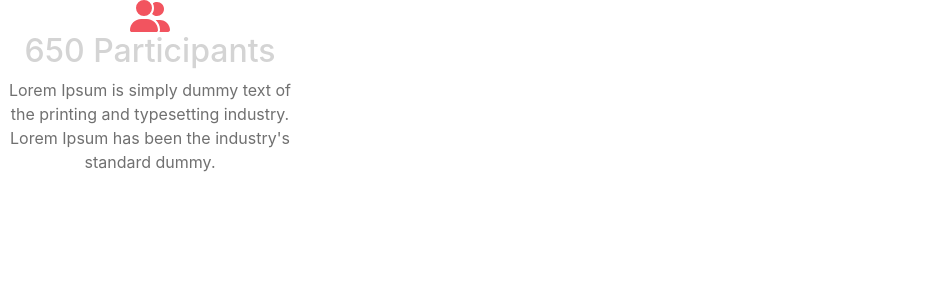
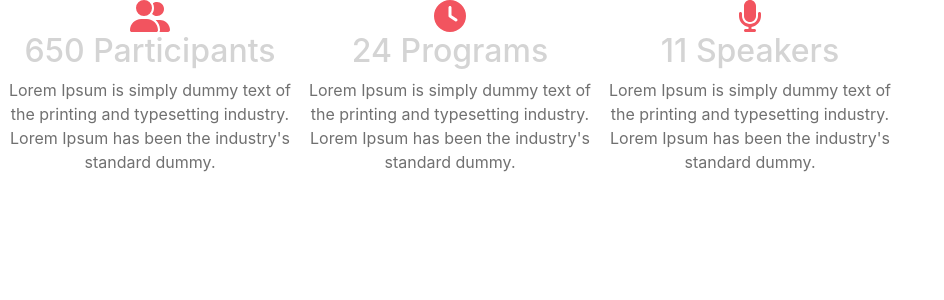
Before and after one commit to MohammedAboSido/React_Project02, a React (Create React App) app: page / in a window 1280 px wide. Shown: the top 300 px of the page, without its empty margins (0-944 px from the left). Built offline with nearby package versions, Linux system fonts and the light colour scheme.

Commit message:
video11- Reusable Component Part 2

```diff
--- a/src/App.js
+++ b/src/App.js
@@ -1,26 +1,19 @@
-import * as icons from "@fortawesome/free-solid-svg-icons";
 import React from "react";
 import Overview from "./design-system/components/Overview";
+import overviewData from "./design-system/Data";
 
 function App() {
-  return (
-    <>
-      <Overview icon={icons.faUserGroup} title="650 Participants">
-        Lorem Ipsum is simply dummy text of the printing and typesetting
-        industry. Lorem Ipsum has been the industry's standard dummy.
-      </Overview>
-    </>
-  );
+  const overviewList = overviewData.map((item) => {
+    return (
+      <Overview
+        title={item.title}
+        icon={item.icon}
+        description={item.description}
+        key={item.id}
+      />
+    );
+  });
+  return <div style={{ display: " flex " }}>{overviewList}</div>;
 }
 
 export default App;
-
-// <Overview icon={icons.faClock} title="24 Programs">
-//   Lorem Ipsum is simply dummy text of the printing and typesetting
-//   industry. Lorem Ipsum has been the industry's standard dummy.
-// </Overview>
-
-// <Overview icon={icons.faMicrophone} title="11 Speakers">
-//   Lorem Ipsum is simply dummy text of the printing and typesetting
-//   industry. Lorem Ipsum has been the industry's standard dummy.
-// </Overview>
--- /dev/null
+++ b/src/design-system/Data.jsx
@@ -0,0 +1,24 @@
+import * as icons from "@fortawesome/free-solid-svg-icons";
+
+const overviewData = [
+    {
+        id:1,
+        icon: icons.faUserGroup,
+        title : "650 Participants",
+        description: "Lorem Ipsum is simply dummy text of the printing and typesetting industry. Lorem Ipsum has been the industry's standard dummy.",
+    },
+    {
+        id:2,
+        icon: icons.faClock,
+        title : "24 Programs",
+        description: "Lorem Ipsum is simply dummy text of the printing and typesetting industry. Lorem Ipsum has been the industry's standard dummy.",
+    },
+    {
+        id:3,
+        icon: icons.faMicrophone,
+        title : "11 Speakers",
+        description: "Lorem Ipsum is simply dummy text of the printing and typesetting industry. Lorem Ipsum has been the industry's standard dummy.",
+    },
+];
+
+export default overviewData ;
--- a/src/design-system/components/Overview/Overview.jsx
+++ b/src/design-system/components/Overview/Overview.jsx
@@ -2,14 +2,14 @@ import { FontAwesomeIcon } from "@fortawesome/react-fontawesome";
 import React from "react";
 import { Description, OverviewWrapper, Title } from "./Styles";
 
-export default function Overview({ icon, title, children }) {
+export default function Overview({ icon, title, description }) {
   return (
     <OverviewWrapper>
       <div>
         <FontAwesomeIcon color="#f2545f" size="2xl" icon={icon} />
       </div>
       <Title>{title}</Title>
-      <Description>{children}</Description>
+      <Description>{description}</Description>
     </OverviewWrapper>
   );
 }
```
